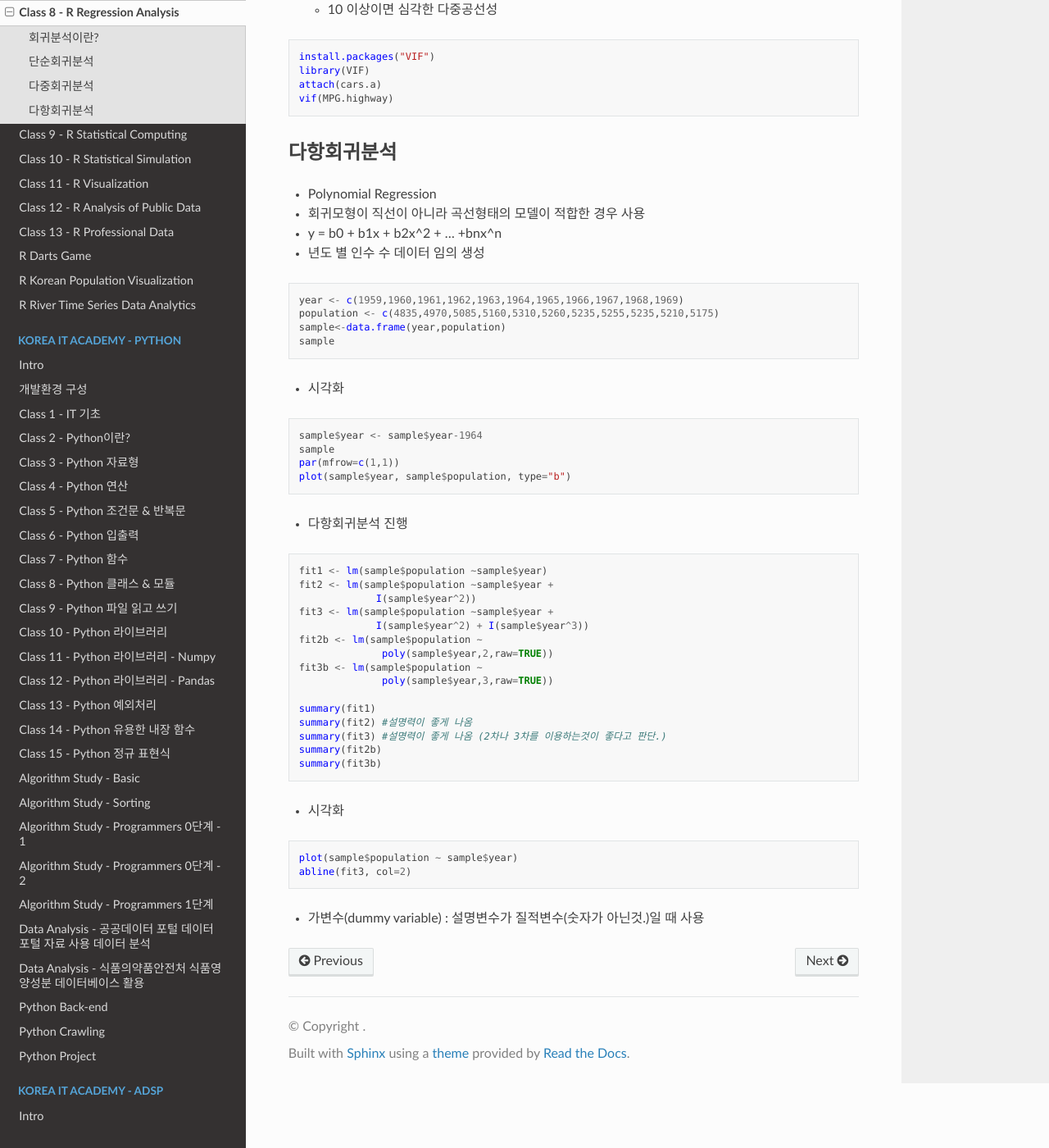
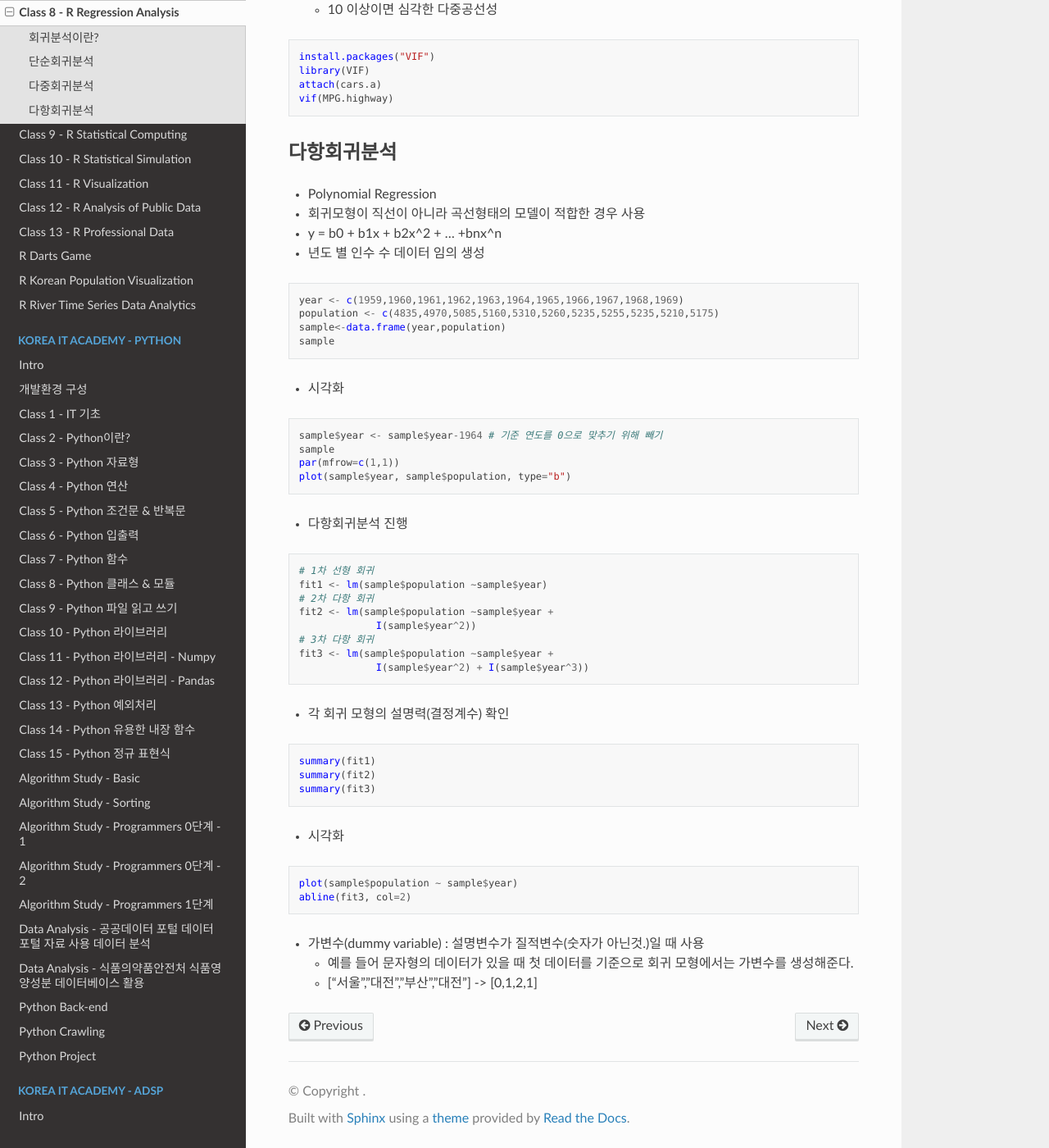
Before and after one commit to JeongSooNa/JeongSooNa-Docs, a Sphinx documentation site: the page built from docs/Korea_IT_Academy-DA/class_8.md, in a window 1280 px wide and 1400 px high, scrolled down 3775 px. Shown: the whole window at 82% size. Built offline with Sphinx 7.4.7 and the Read the Docs theme 3.1.0, drawn with Linux system fonts in a browser that asks for light colours; pages that are not in the unit, such as notebooks, are missing from menus.

Commit message:
update docs

````diff
--- a/docs/Korea_IT_Academy-DA/class_8.md
+++ b/docs/Korea_IT_Academy-DA/class_8.md
@@ -168,7 +168,7 @@ sample
 
 - 시각화
 ```r
-sample$year <- sample$year-1964
+sample$year <- sample$year-1964 # 기준 연도를 0으로 맞추기 위해 빼기
 sample
 par(mfrow=c(1,1))
 plot(sample$year, sample$population, type="b")
@@ -176,21 +176,21 @@ plot(sample$year, sample$population, type="b")
 
 - 다항회귀분석 진행
 ```r
+# 1차 선형 회귀
 fit1 <- lm(sample$population ~sample$year)
+# 2차 다항 회귀
 fit2 <- lm(sample$population ~sample$year +
              I(sample$year^2))
+# 3차 다항 회귀
 fit3 <- lm(sample$population ~sample$year +
              I(sample$year^2) + I(sample$year^3))
-fit2b <- lm(sample$population ~
-              poly(sample$year,2,raw=TRUE))
-fit3b <- lm(sample$population ~
-              poly(sample$year,3,raw=TRUE))
+```
 
+- 각 회귀 모형의 설명력(결정계수) 확인
+```r
 summary(fit1)
-summary(fit2) #설명력이 좋게 나옴
-summary(fit3) #설명력이 좋게 나옴 (2차나 3차를 이용하는것이 좋다고 판단.)
-summary(fit2b)
-summary(fit3b)
+summary(fit2)
+summary(fit3)
 ```
 
 - 시각화
@@ -200,3 +200,5 @@ abline(fit3, col=2)
 ```
 
 - 가변수(dummy variable) : 설명변수가 질적변수(숫자가 아닌것.)일 때 사용
+  - 예를 들어 문자형의 데이터가 있을 때 첫 데이터를 기준으로 회귀 모형에서는 가변수를 생성해준다.
+  - ["서울","대전","부산","대전"] -> [0,1,2,1]
````
Also changed, not shown: docs/Korea_IT_Academy-DA/class_10.md (+11 -12 lines), docs/Korea_IT_Academy-DA/class_9.md (+5 -5 lines), docs/img/Chaos_Game.png (added).
